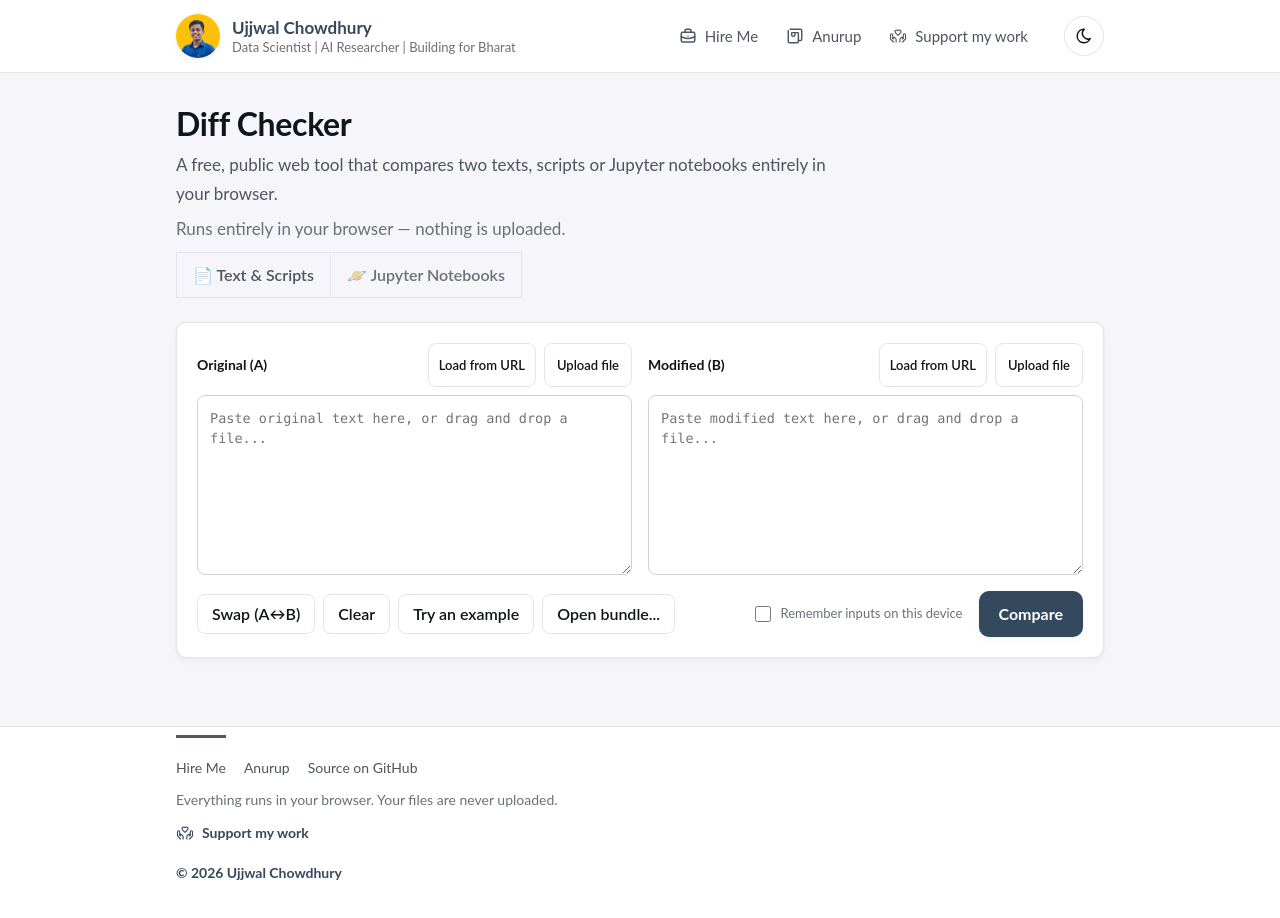
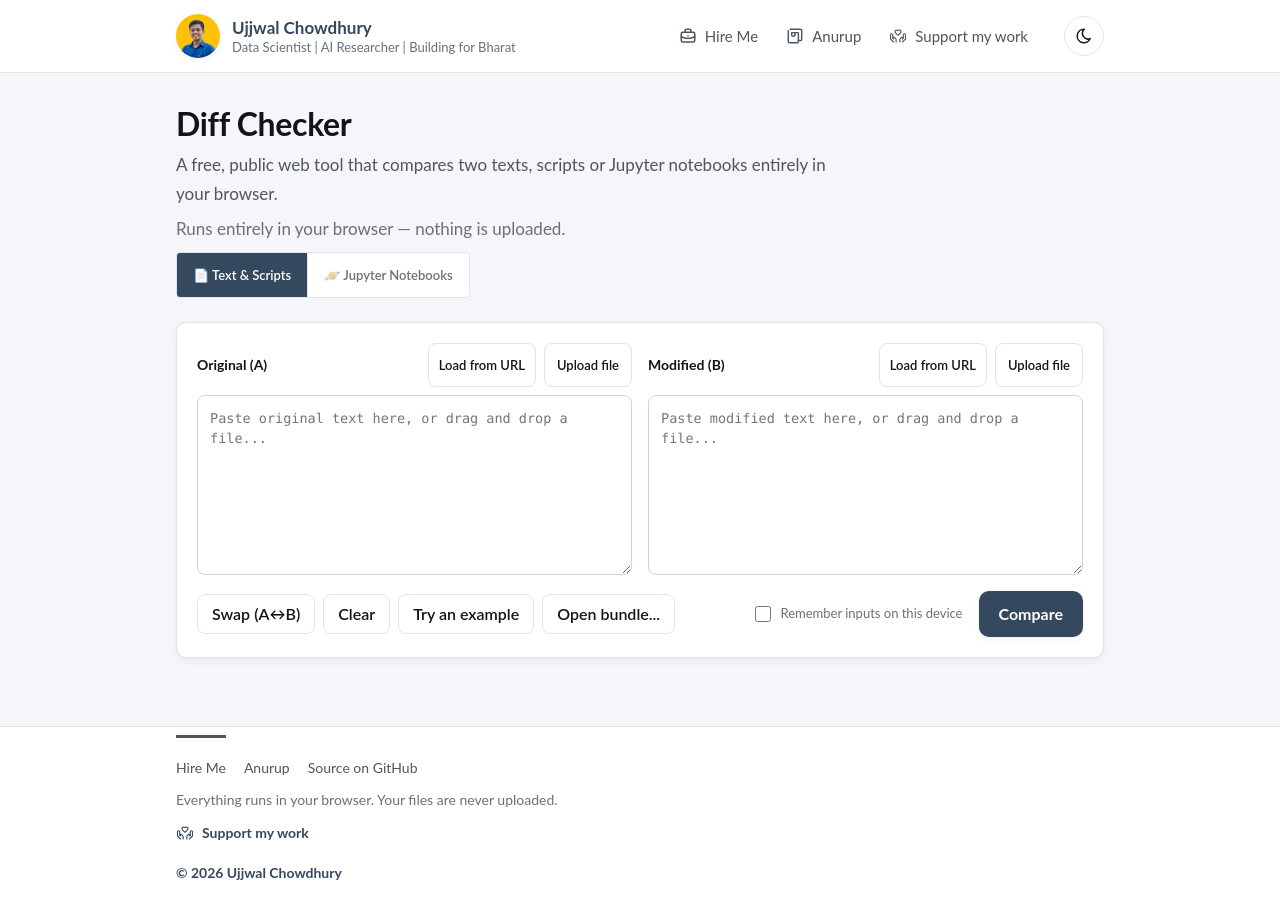
Before and after one commit to U77w41/diff-checker, a Svelte app: page / in a window 1280 px wide. Shown: the top 918 px of the page. Built offline with nearby package versions, Linux system fonts and the light colour scheme.

Commit message:
feat(ui): highlight active mode selection tabs and update license terms

```diff
--- a/src/App.svelte
+++ b/src/App.svelte
@@ -1005,9 +1005,14 @@
     border-right: none;
   }
 
+  .tab-btn:hover:not(.active) {
+    background: var(--card-background-muted);
+    color: var(--text-main);
+  }
+
   .tab-btn.active {
-    background: var(--primary);
-    color: var(--primary-contrast);
+    background: var(--accent);
+    color: var(--accent-text);
   }
 
   .status-banner {
--- a/src/app/theme.css
+++ b/src/app/theme.css
@@ -15,6 +15,11 @@
   --accent: #34495e;
   --accent-darker: #2c3e50;
   --accent-text: #ffffff;
+  --primary: var(--accent);
+  --primary-contrast: var(--accent-text);
+  --surface: var(--card-background);
+  --radius-sm: var(--radius-tag);
+  --font-size-xs: 0.8125rem;
   --focus-ring: #3b82f6;
   --danger: #b4232c;
   --danger-bg: rgba(180, 35, 44, 0.07);
--- a/src/ui/nb-view/renderers/ImageDiff.svelte
+++ b/src/ui/nb-view/renderers/ImageDiff.svelte
@@ -165,9 +165,14 @@
     border-right: none;
   }
 
+  .mode-btn:hover:not(.active) {
+    background: var(--card-background-muted);
+    color: var(--text-main);
+  }
+
   .mode-btn.active {
-    background: var(--primary);
-    color: var(--primary-contrast);
+    background: var(--accent);
+    color: var(--accent-text);
   }
 
   .side-by-side-view {
```
Also changed, not shown: 3 other files (tests, documents, lock files or other folders).
